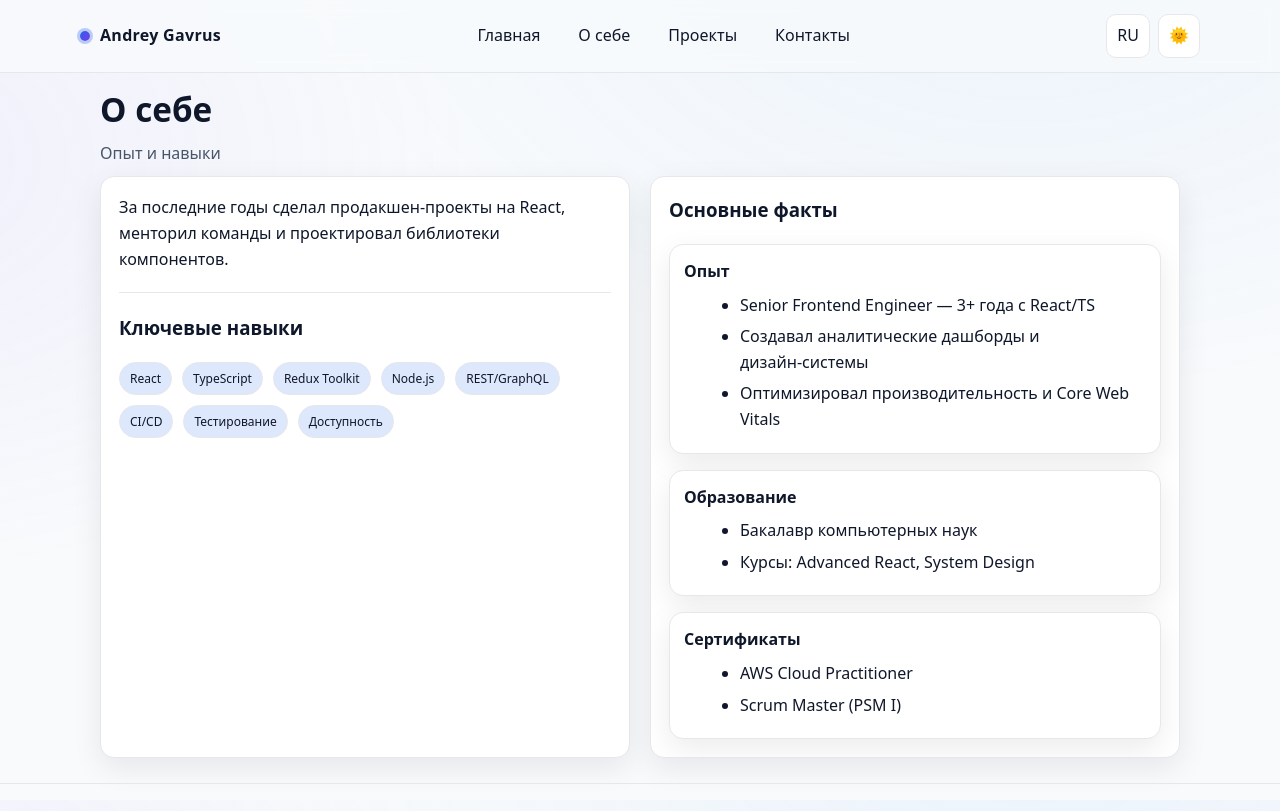
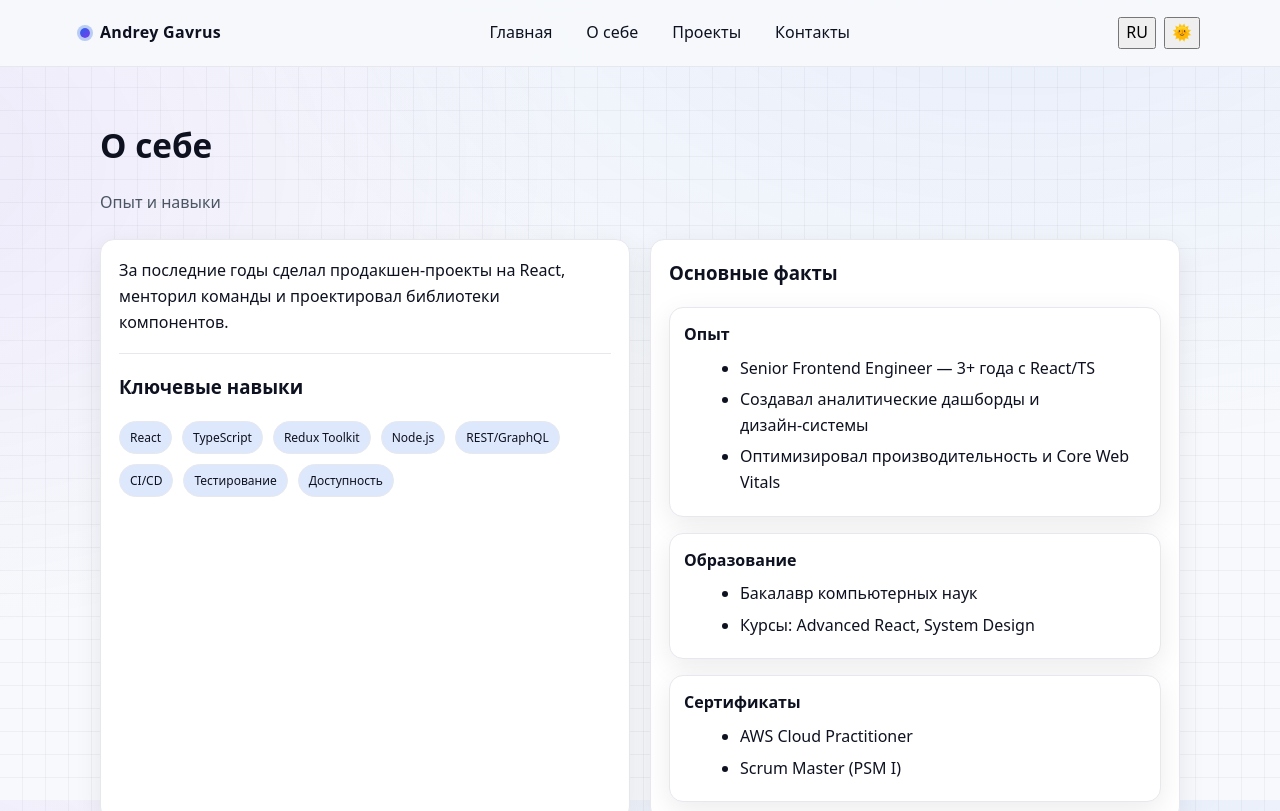
Before and after one commit to AndryGavrus/my-portfolio, a React (Vite) app: page /about in a window 1280 px wide. Shown: the top 811 px of the page. Built offline with nearby package versions, Linux system fonts and the light colour scheme.

Commit message:
Made some upgrades

```diff
--- a/src/components/Header.tsx
+++ b/src/components/Header.tsx
@@ -1,4 +1,4 @@
-import React, { useState } from 'react';
+import React, { useEffect, useState } from 'react';
 import { NavLink, useNavigate } from 'react-router-dom';
 import { ThemeToggle } from './ThemeToggle';
 import { LanguageSwitcher } from './LanguageSwitcher';
@@ -18,12 +18,20 @@ export const Header: React.FC = () => {
     setOpen(false);
   };
 
+  // Сигнализируем Layout, чтобы размыть основной контент
+  useEffect(() => {
+    const rootMain = document.querySelector('main');
+    if (!rootMain) return;
+    if (open) rootMain.classList.add('main--blurred');
+    else rootMain.classList.remove('main--blurred');
+  }, [open]);
+
   return (
     <header className="header">
       <div className="container nav">
         <button
           className={`burger ${open ? 'burger--open' : ''}`}
-          aria-label="Menu"
+          aria-label={open ? 'Close menu' : 'Open menu'}
           aria-expanded={open}
           onClick={() => setOpen((v) => !v)}
         >
@@ -37,7 +45,6 @@ export const Header: React.FC = () => {
           aria-label="Logo"
         >
           <span className="brand__dot" />
-          {/* <span>Portfolio</span> */}
           <NavLink to="/" end>Andrey Gavrus</NavLink>
         </div>
 
--- a/src/components/Layout.tsx
+++ b/src/components/Layout.tsx
@@ -4,12 +4,12 @@ import { Footer } from './Footer';
 
 export const Layout: React.FC<React.PropsWithChildren> = ({ children }) => {
   return (
-    <div className="app-root">
+    <>
       <Header />
       <main className="main">
         <div className="container">{children}</div>
       </main>
       <Footer />
-    </div>
+    </>
   );
 };
--- a/src/index.css
+++ b/src/index.css
@@ -1,25 +1,38 @@
 :root {
-    --bg: #0f172a;
-    --bg-soft: #111827;
-    --text: #e5e7eb;
-    --text-muted: #9ca3af;
+    /* Нейтральная палитра + плавные градиенты для бесшовного фона */
+    --bg: #0e1220;
+    --bg-soft: #0f1526;
+    --bg-elev: #121a30;
+    --text: #e6e8ee;
+    --text-muted: #9aa3b2;
     --primary: #60a5fa;
     --accent: #a78bfa;
-    --card: #111827;
-    --border: #1f2937;
-    --shadow: 0 10px 30px rgba(0, 0, 0, 0.25);
+    --card: #0f1526;
+    --border: #1c2742;
+    --shadow: 0 8px 28px rgba(0, 0, 0, 0.25);
+    --glass: color-mix(in oklab, var(--bg), transparent 15%);
+
+    /* Фон-узор (tile) для бесшовности + градиент поверх */
+    --bg-gradient: radial-gradient(1400px 900px at 80% -10%, rgba(96, 165, 250, 0.08), transparent 60%),
+        radial-gradient(1200px 800px at -10% 20%, rgba(167, 139, 250, 0.09), transparent 60%);
+    --bg-pattern-color: rgba(255, 255, 255, 0.04);
 }
 
 :root[data-theme="light"] {
-    --bg: #f8fafc;
+    --bg: #f7f9fc;
     --bg-soft: #ffffff;
-    --text: #0f172a;
-    --text-muted: #475569;
+    --bg-elev: #ffffff;
+    --text: #0e1220;
+    --text-muted: #4b5563;
     --primary: #2563eb;
     --accent: #7c3aed;
     --card: #ffffff;
-    --border: #e5e7eb;
-    --shadow: 0 10px 30px rgba(2, 6, 23, 0.08);
+    --border: #e6e8ee;
+    --shadow: 0 8px 28px rgba(2, 6, 23, 0.08);
+    --glass: color-mix(in oklab, var(--bg), transparent 8%);
+    --bg-gradient: radial-gradient(1400px 900px at 80% -10%, rgba(37, 99, 235, 0.08), transparent 60%),
+        radial-gradient(1200px 800px at -10% 20%, rgba(124, 58, 237, 0.08), transparent 60%);
+    --bg-pattern-color: rgba(2, 6, 23, 0.04);
 }
 
 * {
@@ -34,15 +47,32 @@ body,
 
 body {
     margin: 0;
-    font-family: ui-sans-serif, system-ui, -apple-system, Segoe UI, Roboto, Inter, Ubuntu, Cantarell, Noto Sans, 'Helvetica Neue', Arial, 'Apple Color Emoji', 'Segoe UI Emoji';
-    background: radial-gradient(1200px 800px at 80% -10%, rgba(96, 165, 250, 0.08), transparent 60%),
-        radial-gradient(1000px 700px at -10% 20%, rgba(167, 139, 250, 0.09), transparent 60%),
-        var(--bg);
+    font-family: ui-sans-serif, system-ui, -apple-system, Segoe UI, Roboto, Inter, Ubuntu, Cantarell, Noto Sans, Arial;
     color: var(--text);
     line-height: 1.6;
-        display: flex;
-    flex-direction: column;
-    min-height: 100vh;
+    /* Бесшовный фон:
+     1) Подложка однотонная
+     2) Поверх — плиточный полупрозрачный паттерн
+     3) Сверху — мягкие большие градиенты
+  */
+    background:
+        /* градиентная дымка */
+        var(--bg-gradient),
+        /* плиточный узор */
+        repeating-linear-gradient(0deg,
+            transparent 0px,
+            transparent 22px,
+            var(--bg-pattern-color) 22px,
+            var(--bg-pattern-color) 23px),
+        repeating-linear-gradient(90deg,
+            transparent 0px,
+            transparent 22px,
+            var(--bg-pattern-color) 22px,
+            var(--bg-pattern-color) 23px),
+        var(--bg);
+    background-attachment: fixed;
+    /* на мобильных плавно и “единое полотно” */
+    background-size: auto, auto, auto, auto;
 }
 
 a {
@@ -60,12 +90,6 @@ button {
     cursor: pointer;
 }
 
-.app-root {
-    display: flex;
-    min-height: 100vh;
-    flex-direction: column;
-}
-
 .container {
     width: 100%;
     max-width: 1120px;
@@ -73,12 +97,13 @@ button {
     padding: 0 20px;
 }
 
+/* Header */
 .header {
     position: sticky;
     top: 0;
     z-index: 60;
     backdrop-filter: saturate(1.2) blur(8px);
-    background: color-mix(in oklab, var(--bg), transparent 20%);
+    background: var(--glass);
     border-bottom: 1px solid var(--border);
 }
 
@@ -86,8 +111,8 @@ button {
     display: flex;
     align-items: center;
     justify-content: space-between;
-    gap: 16px;
-    padding: 14px 0;
+    gap: 12px;
+    padding: 12px 0;
 }
 
 .brand {
@@ -108,7 +133,7 @@ button {
 
 .nav__links {
     display: flex;
-    gap: 14px;
+    gap: 10px;
     flex-wrap: wrap;
 }
 
@@ -116,7 +141,7 @@ button {
     padding: 8px 12px;
     border-radius: 10px;
     color: var(--text);
-    transition: background 0.2s ease, color 0.2s ease, transform 0.12s ease;
+    transition: background 0.2s ease, transform 0.12s ease;
 }
 
 .nav__link:hover {
@@ -124,31 +149,31 @@ button {
     transform: translateY(-1px);
 }
 
-/* Desktop toolbar */
-.toolbar {
-    display: flex;
-    align-items: center;
-    gap: 8px;
-}
-
-.theme-toggle,
-.lang-switcher {
+/* Общий стиль “кнопок-переключателей” для языка/темы/бургера */
+.control {
     border: 1px solid var(--border);
     background: var(--bg-soft);
     color: var(--text);
     padding: 8px 10px;
     border-radius: 10px;
     transition: background 0.2s ease, border-color 0.2s ease, transform 0.12s ease;
+    display: inline-flex;
+    align-items: center;
+    justify-content: center;
+    gap: 8px;
 }
 
-.theme-toggle:hover,
-.lang-switcher:hover {
+.control:hover {
     background: color-mix(in oklab, var(--bg-soft), var(--primary) 8%);
     border-color: color-mix(in oklab, var(--border), var(--primary) 20%);
     transform: translateY(-1px);
 }
 
-
+.toolbar {
+    display: flex;
+    align-items: center;
+    gap: 8px;
+}
 
 /* Mobile: hide desktop nav and toolbar */
 @media (max-width: 820px) {
@@ -161,20 +186,23 @@ button {
     }
 }
 
-/* Burger button */
 .burger {
+    border: 1px solid var(--border);
+    background: var(--bg-soft);
+    color: var(--text);
+    padding: 8px 10px;
+    border-radius: 10px;
+    transition: background 0.2s ease, border-color 0.2s ease, transform 0.12s ease;
     display: none;
+    align-items: center;
+    justify-content: center;
     width: 40px;
     height: 40px;
-
-
-    justify-content: center;
-    align-items: center;
-    gap: 0;
-    transition: transform 0.12s ease, background 0.2s ease, border-color 0.2s ease;
 }
 
 .burger:hover {
+    background: color-mix(in oklab, var(--bg-soft), var(--primary) 8%);
+    border-color: color-mix(in oklab, var(--border), var(--primary) 20%);
     transform: translateY(-1px);
 }
 
@@ -184,23 +212,22 @@ button {
     }
 }
 
-.burger__icon {
+.burger__icon,
+.burger__icon::before,
+.burger__icon::after {
     position: relative;
-    width: 20px;
+    width: 18px;
     height: 2px;
     background: currentColor;
     border-radius: 1px;
+    content: '';
+    display: block;
 }
 
 .burger__icon::before,
 .burger__icon::after {
-    content: '';
     position: absolute;
     left: 0;
-    width: 20px;
-    height: 2px;
-    background: currentColor;
-    border-radius: 1px;
     transition: transform 0.2s ease, opacity 0.2s ease, top 0.2s ease;
 }
 
@@ -226,7 +253,7 @@ button {
     transform: rotate(-45deg);
 }
 
-/* Mobile menu overlay */
+/* Mobile menu overlay + blur основного контента */
 .mobile-menu {
     position: fixed;
     inset: 0;
@@ -235,7 +262,7 @@ button {
     grid-template-rows: auto 1fr auto;
     background: color-mix(in oklab, var(--bg), #000 12%);
     backdrop-filter: blur(6px);
-    padding: 16px 0 28px;
+    padding: 12px 0 24px;
 }
 
 .mobile-menu__inner {
@@ -246,42 +273,49 @@ button {
 
 .mobile-menu__links {
     display: grid;
-    gap: 8px;
+    gap: 10px;
     padding: 16px 20px 0;
 }
 
 .mobile-menu__link {
     display: block;
-    padding: 14px;
+    padding: 12px 14px;
     border-radius: 12px;
     border: 1px solid var(--border);
     background: var(--bg-soft);
 }
 
 .mobile-menu__footer {
-    padding: 12px 20px 0;
+    padding: 10px 20px 0;
     display: flex;
     gap: 8px;
 }
 
-/* Main and scrolling control */
+/* Main и контроль прокрутки — без изменений логики */
 .main {
     padding: 0 0 15px;
     flex: 1 0 auto;
+    transition: filter 0.2s ease;
 }
 
-/* Sections and layout */
+/* При открытом меню — размываем основной контент */
+.main--blurred {
+    filter: blur(4px) saturate(0.9);
+    pointer-events: none;
+    overflow: hidden;
+}
+
 .section {
-    padding: 10px 0;
+    padding: 52px 0;
 }
 
 .section__title {
     font-size: clamp(24px, 2.6vw, 34px);
-    margin: 0 0 5px;
+    margin: 0 0 18px;
 }
 
 .section__subtitle {
-    margin: 0 0 10px;
+    margin: 0 0 24px;
     color: var(--text-muted);
 }
 
@@ -320,10 +354,11 @@ button {
     overflow: hidden;
 }
 
+/* Hero image контейнер — для фото на главной */
 .hero {
     display: grid;
     grid-template-columns: 1.1fr 0.9fr;
-    gap: 28px;
+    gap: 24px;
     align-items: center;
 }
 
@@ -335,18 +370,37 @@ button {
 
 .hero__title {
     font-size: clamp(28px, 4.5vw, 56px);
-    margin: 0 0 12px;
+    margin: 0 0 10px;
 }
 
 .hero__desc {
     color: var(--text-muted);
-    margin-bottom: 20px;
+    margin-bottom: 18px;
 }
 
 .cta {
     display: flex;
-    gap: 12px;
+    gap: 10px;
     flex-wrap: wrap;
+}
+
+.hero__image-wrap {
+    border: 1px solid var(--border);
+    border-radius: 14px;
+    overflow: hidden;
+    background: var(--bg-elev);
+    aspect-ratio: 4 / 3;
+    /* держим пропорции */
+    display: grid;
+}
+
+.hero__image {
+    width: 100%;
+    height: 100%;
+    object-fit: cover;
+    /* безопасное масштабирование */
+    object-position: center;
+    display: block;
 }
 
 .btn {
@@ -388,8 +442,6 @@ button {
     place-items: end;
     padding: 14px;
     background: linear-gradient(to top, color-mix(in oklab, #000, transparent 10%), transparent 50%);
-    opacity: 1;
-    transition: opacity 0.2s ease;
 }
 
 .project__hover {
@@ -418,9 +470,8 @@ button {
 
 .footer {
     border-top: 1px solid var(--border);
-    padding: 10px 0 5px;
+    padding: 22px 0 36px;
     color: var(--text-muted);
-        flex-shrink: 0;
 }
 
 .input,
@@ -476,5 +527,5 @@ hr.sep {
     border: none;
     height: 1px;
     background: var(--border);
-    margin: 20px 0;
+    margin: 18px 0;
 }
```
Also changed, not shown: src/pages/Home.tsx (+9 -40 lines), src/assets/ava.jpg (added), src/assets/ava.webp (added).
